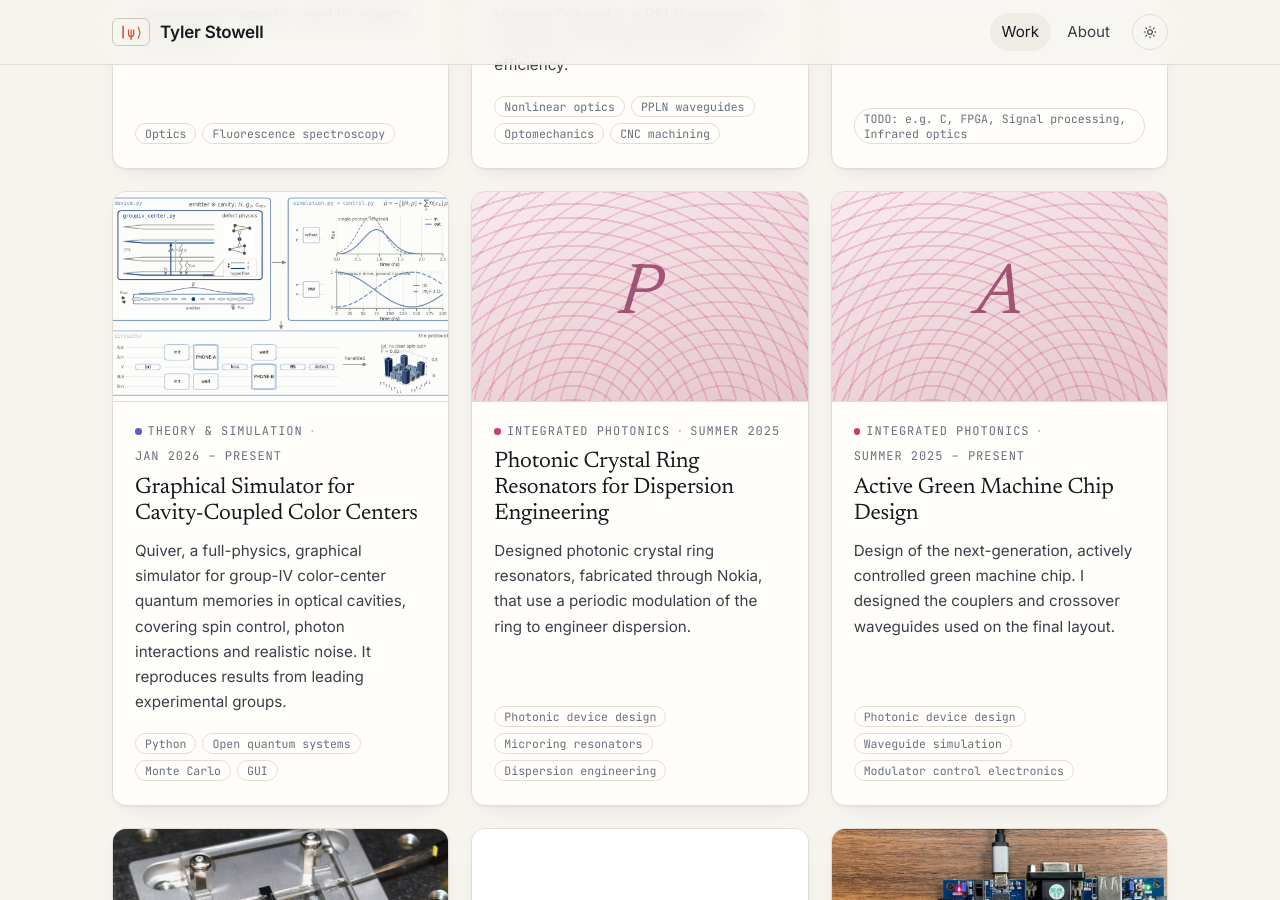
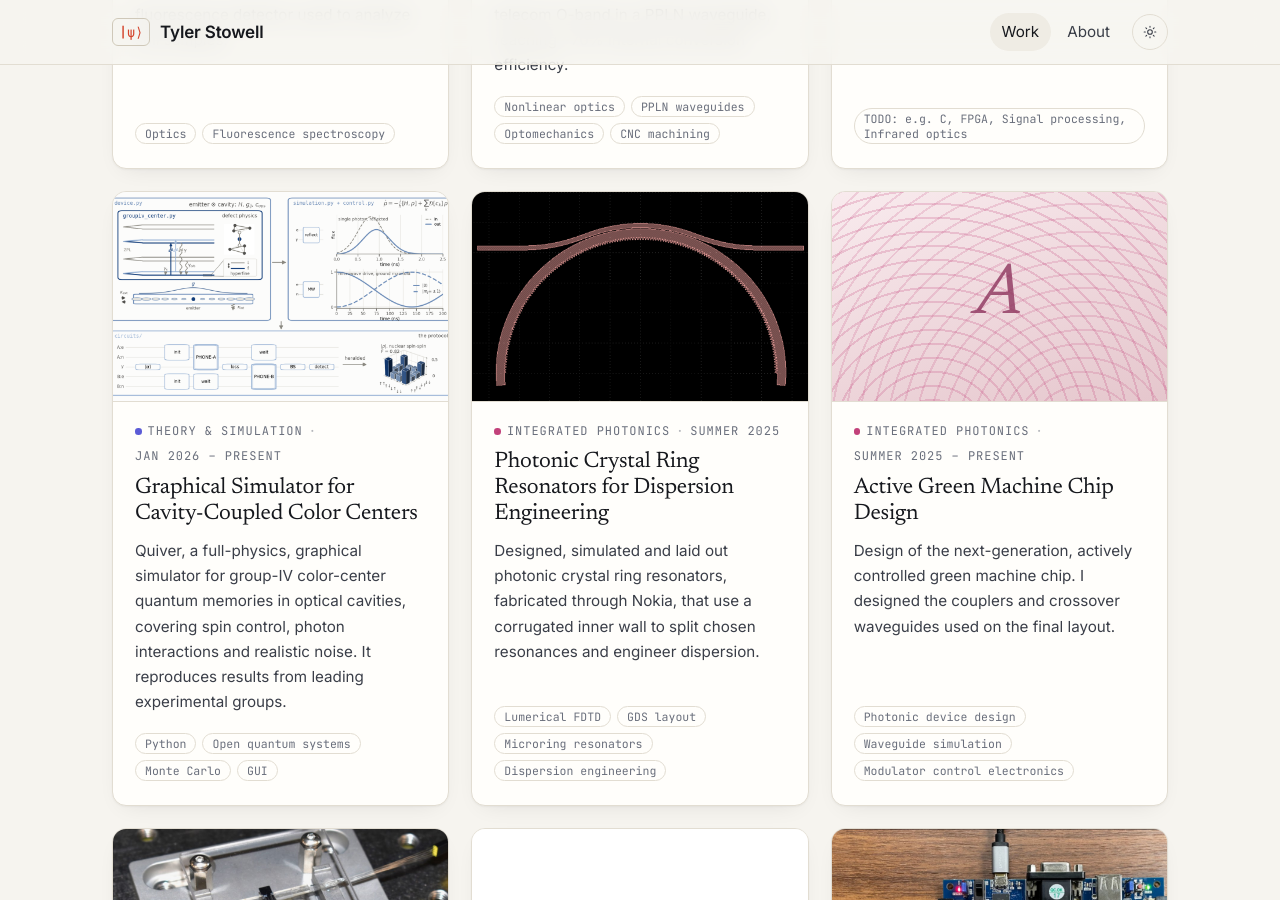
Before and after one commit to tystowell/tystowell.github.io, a Jekyll site: the page built from work.html, in a window 1280 px wide and 900 px high, scrolled down 867 px. Built offline with Jekyll 4.4.1, drawn with Linux system fonts in a browser that asks for light colours; some of the changed lines change nothing that is shown.

Commit message:
New figures

```diff
--- a/_projects/photonic-crystal-rings.md
+++ b/_projects/photonic-crystal-rings.md
@@ -1,32 +1,52 @@
 ---
 title: Photonic Crystal Ring Resonators for Dispersion Engineering
-summary: Designed photonic crystal ring resonators, fabricated through Nokia, that use a periodic modulation of the ring to engineer dispersion.
+summary: Designed, simulated and laid out photonic crystal ring resonators, fabricated through Nokia, that use a corrugated inner wall to split chosen resonances and engineer dispersion.
 category: photonics
 date: 2025-06-01
 period: Summer 2025
-status: "TODO: e.g. Fabricated, under test"
-role: "TODO: e.g. Device design & characterization"
+status: Not pursued further (Q factor)
+role: Device design, simulation & layout
 collaborators: Nokia (fabrication)
-tools: [Photonic device design, Microring resonators, Dispersion engineering]
-# thumbnail: /assets/img/projects/photonic-crystal-rings/card.png
-# hero: /assets/img/projects/photonic-crystal-rings/micrograph.png
+tools: [Lumerical FDTD, GDS layout, Microring resonators, Dispersion engineering]
+thumbnail: /assets/img/projects/photonic-crystal-rings/card.png
+hero: /assets/img/projects/photonic-crystal-rings/ring-layout.png
+hero_alt: GDS layout of half of a ring resonator and its bus waveguide, with a periodic corrugation along the ring's inner wall
+hero_caption: "Layout of one ring (top half shown) and its bus waveguide. The fine teeth along the inner wall are the photonic crystal modulation."
 ---
 
 ## Overview
 
 Ring resonators trap light in a tight loop, which makes them ideal for nonlinear optics, but
 what they can do depends heavily on their **dispersion**: how the resonance frequencies are
-spaced. A photonic crystal ring adds a periodic modulation around the ring, which couples
-forward- and backward-traveling light and shifts chosen resonances. That gives a designer a
-precise knob for engineering the dispersion. I designed a set of these rings and had them
-fabricated through Nokia.
+spaced. A photonic crystal ring adds a periodic modulation around the ring, here a corrugation
+of the inner wall, which couples forward- and backward-traveling light and splits a chosen
+resonance in two. That gives a precise knob for shifting individual resonances and engineering
+the dispersion. I designed a set of these rings and had them fabricated through Nokia.
 
 ## Design
 
-TODO: What dispersion you were targeting and why (for example, frequency combs or photon-pair
-generation), what you varied across the designs, and how you simulated them.
+I simulated the rings in Lumerical FDTD, then laid out an array of variations for fabrication,
+sweeping the design parameters from ring to ring.
 
-## Fabrication & results
+<div class="figure-row">
+  <figure>
+    <img src="{{ '/assets/img/projects/photonic-crystal-rings/fdtd-setup.png' | relative_url }}" alt="Lumerical FDTD simulation region containing a corrugated ring and bus waveguide">
+    <figcaption>FDTD simulation setup in Lumerical: the corrugated ring, the bus waveguide and the source and monitors.</figcaption>
+  </figure>
+  <figure>
+    <img src="{{ '/assets/img/projects/photonic-crystal-rings/ring-array.png' | relative_url }}" alt="Layout of an array of fourteen ring resonators, each coupled to its own bus waveguide">
+    <figcaption>The fabrication layout: an array of rings, each a different variation of the design.</figcaption>
+  </figure>
+</div>
 
-TODO: What came back from Nokia, what you measured (for example, transmission spectra showing
-split resonances), and a micrograph or spectrum.
+## Mode splitting
+
+![Transmission spectrum from 1.50 to 1.60 µm showing evenly spaced resonance dips, with one dip near 1.552 µm split into two]({{ '/assets/img/projects/photonic-crystal-rings/mode-splitting.png' | relative_url }})
+*Transmission spectrum (wavelength in µm). The resonances are evenly spaced except near 1.552 µm, where the corrugation splits one resonance into a doublet, exactly the targeted effect.*
+
+## Outcome
+
+The rings were fabricated, but the team ultimately decided their **Q factor** wouldn't be high
+enough for them to be useful, so the project wasn't taken further.
+
+TODO: One line on what you learned or would change, for example what limited the Q.
```
Also changed, not shown: assets/img/projects/photonic-crystal-rings/card.png (added), assets/img/projects/photonic-crystal-rings/fdtd-setup.png (added), assets/img/projects/photonic-crystal-rings/mode-splitting.png (added), assets/img/projects/photonic-crystal-rings/ring-array.png (added), assets/img/projects/photonic-crystal-rings/ring-layout.png (added).
